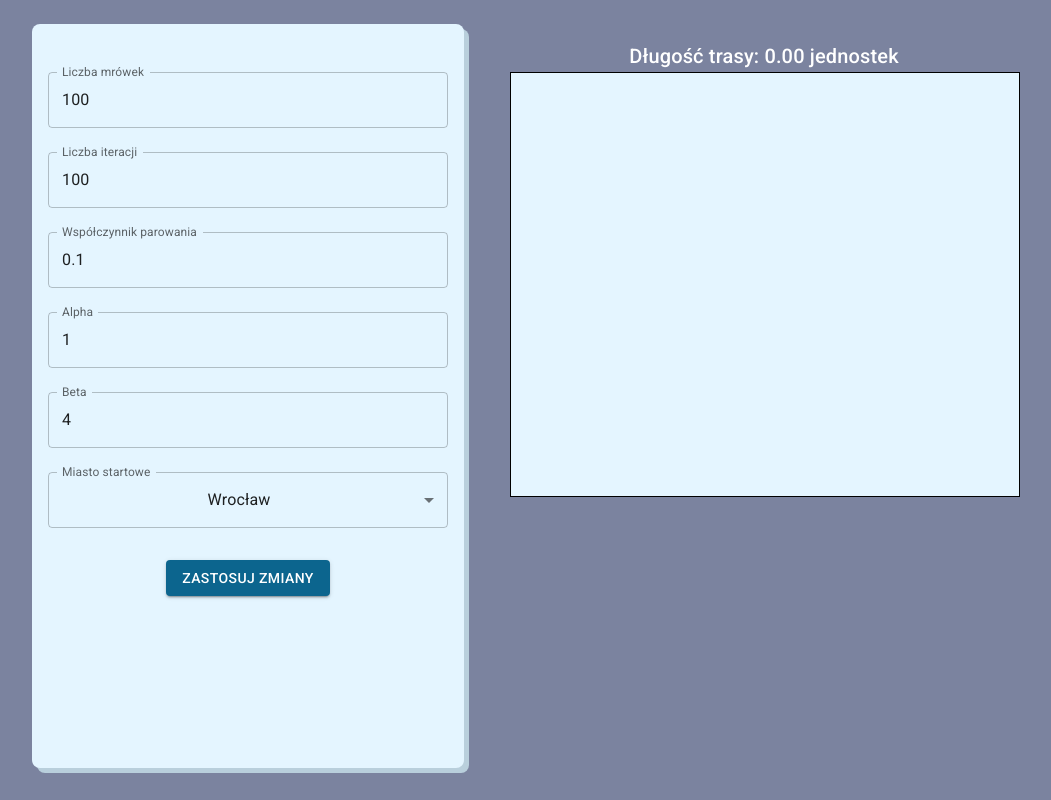
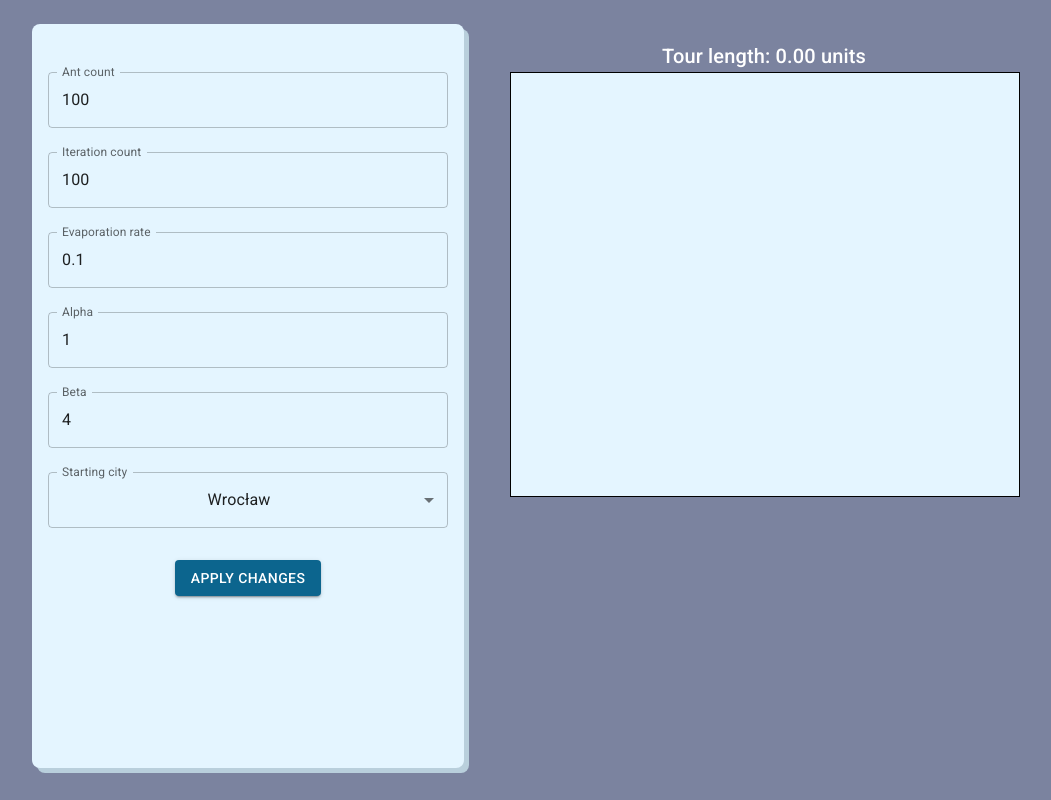
Before and after one commit to AdamJou/ant_algorithm, a React (Create React App) app: page / in a window 1280 px wide. Shown: the whole page, without its empty margins (134-1185 px from the left). Built offline with nearby package versions, Linux system fonts and the light colour scheme.

Commit message:
Change lang to english

```diff
--- a/src/App.js
+++ b/src/App.js
@@ -115,7 +115,7 @@ function App() {
                     },
                   }}
                 >
-                  Zastosuj zmiany
+                  Apply changes
                 </Button>
               </Box>
             </Box>
@@ -135,7 +135,7 @@ function App() {
             {loading ? (
               <>
                 <Typography variant="h6" color={"white"} sx={{ mb: 1 }}>
-                  Przeliczanie...
+                  Calculating...
                 </Typography>
                 <CircularProgress disableShrink />
               </>
@@ -149,8 +149,8 @@ function App() {
                 }}
               >
                 <Typography variant="h6" color={"white"}>
-                  Długość trasy: {calculateTotalDistance(bestTour).toFixed(2)}{" "}
-                  jednostek
+                  Tour length: {calculateTotalDistance(bestTour).toFixed(2)}{" "}
+                  units
                 </Typography>
                 <Box sx={{ width: "100%", position: "relative" }}>
                   <CanvasMap
@@ -163,7 +163,7 @@ function App() {
                 {isCalculated && (
                   <>
                     <Typography variant="h6" color={"white"}>
-                      Najlepszy wynik: {bestLength.toFixed(2)} jednostek
+                      Best result: {bestLength.toFixed(2)} units
                     </Typography>
                     <Box
                       sx={{
@@ -185,7 +185,7 @@ function App() {
                           },
                         }}
                       >
-                        Pokaż szczegółową trasę
+                        Show route details
                       </Button>
                     </Box>
                   </>
--- a/src/components/BestRouteModal.js
+++ b/src/components/BestRouteModal.js
@@ -37,11 +37,11 @@ const BestRouteModal = ({ open, onClose, bestTour, formData, bestLength }) => {
             variant="h6"
             component="h2"
           >
-            Najlepsza trasa i ustawienia
+            Best route and settings
           </Typography>
           <Box sx={{ mt: 2 }}>
             <Typography variant="subtitle1" align="center" sx={{ mb: 1 }}>
-              Trasa:
+              Route:
             </Typography>
             <Box
               sx={{
@@ -86,16 +86,16 @@ const BestRouteModal = ({ open, onClose, bestTour, formData, bestLength }) => {
             }}
           >
             <Typography variant="subtitle1" sx={{ mb: 1 }}>
-              Ustawienia:
+              Settings:
             </Typography>
             <Typography sx={{ fontSize: "0.75rem" }}>
-              Liczba mrówek: {formData.numAnts}
+              Ant count: {formData.numAnts}
             </Typography>
             <Typography sx={{ fontSize: "0.75rem" }}>
-              Liczba iteracji: {formData.numIterations}
+              Iteration count: {formData.numIterations}
             </Typography>
             <Typography sx={{ fontSize: "0.75rem" }}>
-              Współczynnik parowania: {formData.evaporationRate.toFixed(2)}
+              Evaporation rate: {formData.evaporationRate.toFixed(2)}
             </Typography>
             <Typography sx={{ fontSize: "0.75rem" }}>
               Alfa: {formData.alpha}
@@ -104,7 +104,7 @@ const BestRouteModal = ({ open, onClose, bestTour, formData, bestLength }) => {
               Beta: {formData.beta}
             </Typography>
             <Typography sx={{ fontSize: "0.75rem" }}>
-              Indeks początkowy: {formData.startIndex}
+              Starting city index: {formData.startIndex}
             </Typography>
           </Box>
         </Box>
--- a/src/components/DataForm.js
+++ b/src/components/DataForm.js
@@ -22,7 +22,7 @@ const DataForm = ({ formData, setFormData, initialCities, disabled }) => {
   return (
     <FormControl fullWidth disabled={disabled} margin="normal">
       <TextField
-        label="Liczba mrówek"
+        label="Ant count"
         type="number"
         name="numAnts"
         value={formData.numAnts}
@@ -32,7 +32,7 @@ const DataForm = ({ formData, setFormData, initialCities, disabled }) => {
         fullWidth
       />
       <TextField
-        label="Liczba iteracji"
+        label="Iteration count"
         type="number"
         name="numIterations"
         value={formData.numIterations}
@@ -43,7 +43,7 @@ const DataForm = ({ formData, setFormData, initialCities, disabled }) => {
         inputProps={{ max: 5000 }} // Limit the number of iterations to 5000
       />
       <TextField
-        label="Współczynnik parowania"
+        label="Evaporation rate"
         type="number"
         name="evaporationRate"
         value={formData.evaporationRate}
@@ -73,12 +73,12 @@ const DataForm = ({ formData, setFormData, initialCities, disabled }) => {
         fullWidth
       />
       <FormControl fullWidth margin="normal">
-        <InputLabel id="start-city-label">Miasto startowe</InputLabel>
+        <InputLabel id="start-city-label">Starting city</InputLabel>
         <Select
           labelId="start-city-label"
           id="start-city-select"
           value={formData.startIndex}
-          label="Miasto startowe"
+          label="Starting city"
           onChange={handleCityChange}
           disabled={disabled}
         >
```
